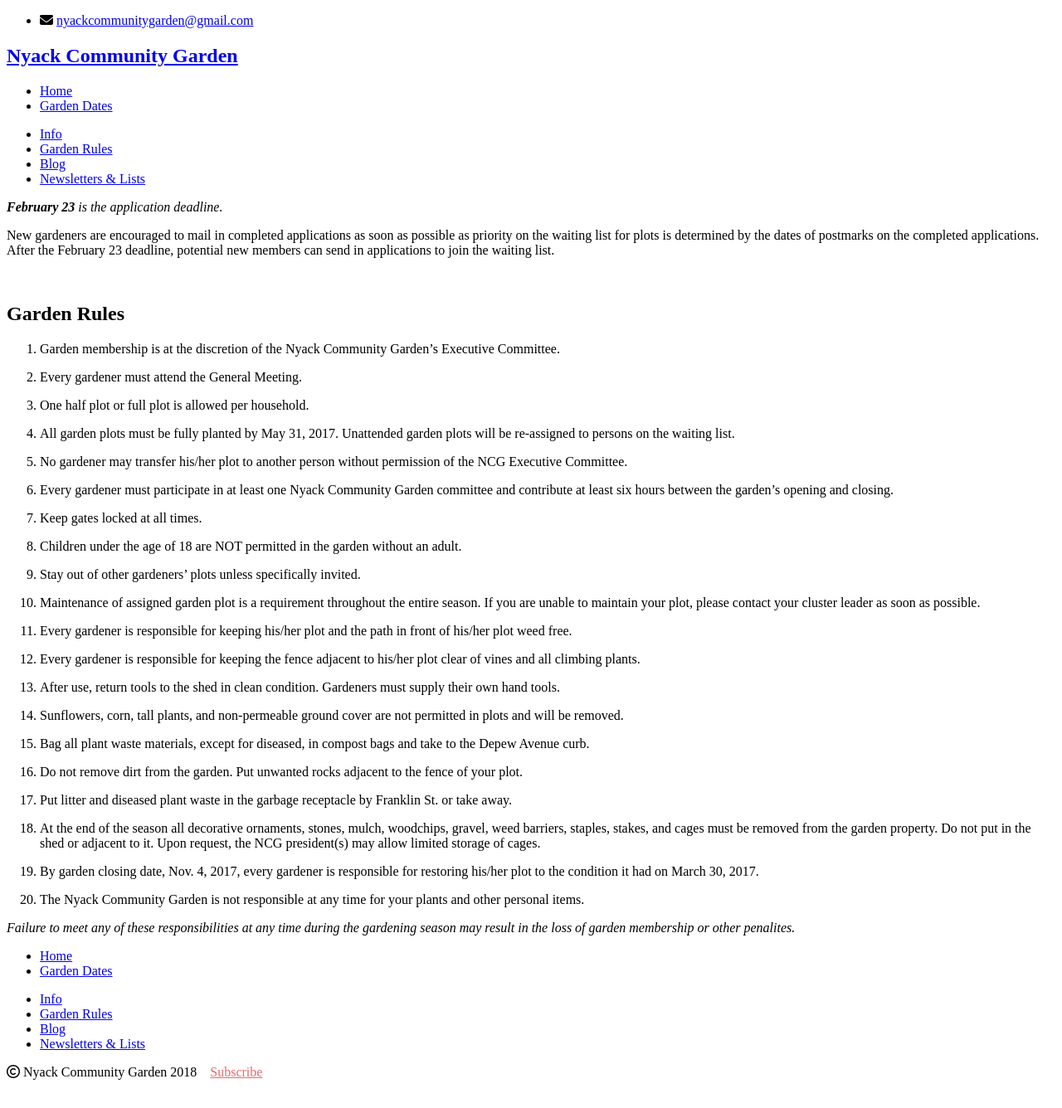
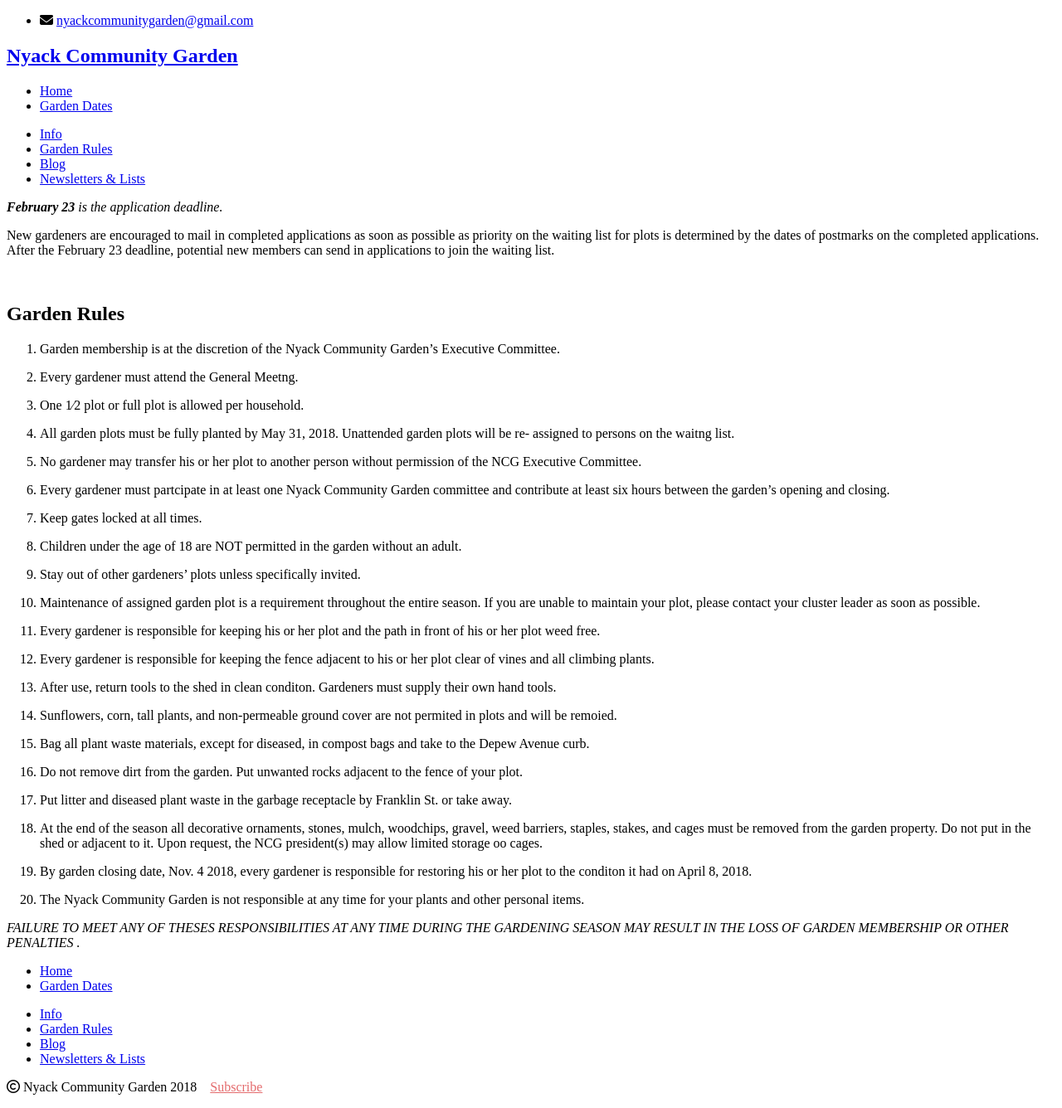
Before and after one commit to bosborne/nyackcommunitygarden, a Jekyll site: the page built from garden-rules/index.md, in a window 1280 px wide. Shown: the whole page at 83% size. Built offline with Jekyll 4.4.1, drawn with Linux system fonts in a browser that asks for light colours; nearby versions of some CDN libraries; library files that are not in the unit come from our copies.

Commit message:
Change dates and rules

```diff
--- a/garden-rules/index.md
+++ b/garden-rules/index.md
@@ -8,15 +8,18 @@
 
 1. Garden membership is at the discretion of the Nyack Community Garden’s Executive Committee.
 
-2. Every gardener must attend the General Meeting.
+2. Every gardener must attend the General Meetng.
 
-3. One half plot or full plot is allowed per household.
+3. One 1⁄2 plot or full plot is allowed per household.
 
-4. All garden plots must be fully planted by May 31, 2017.  Unattended garden plots will be re-assigned to persons on the waiting list.
+4. All garden plots must be fully planted by May 31, 2018. Unattended garden plots will be re-
+assigned to persons on the waitng list.
 
-5. No gardener may transfer his/her plot to another person without permission of the NCG Executive Committee.
+5. No gardener may transfer his or her plot to another person without permission of the NCG Executive
+Committee.
 
-6. Every gardener must participate in at least one Nyack Community Garden committee and contribute at least six hours between the garden’s opening and closing.
+6. Every gardener must partcipate in at least one Nyack Community Garden committee and
+contribute at least six hours between the garden’s opening and closing.
 
 7. Keep gates locked at all times.
 
@@ -24,26 +27,39 @@
 
 9. Stay out of other gardeners’ plots unless specifically invited.
 
-10. Maintenance of assigned garden plot is a requirement throughout the entire season.  If you are unable to maintain your plot, please contact your cluster leader as soon as possible.
+10. Maintenance of assigned garden plot is a requirement throughout the entire season. If you are
+unable to maintain your plot, please contact your cluster leader as soon as possible.
 
-11. Every gardener is responsible for keeping his/her plot and the path in front of his/her plot weed free.
+11. Every gardener is responsible for keeping his or her plot and the path in front of his or her plot weed
+free.
 
-12. Every gardener is responsible for keeping the fence adjacent to his/her plot clear of vines and all climbing plants.
+12. Every gardener is responsible for keeping the fence adjacent to his or her plot clear of vines and all
+climbing plants.
 
-13. After use, return tools to the shed in clean condition.  Gardeners must supply their own hand tools.
+13. After use, return tools to the shed in clean conditon. Gardeners must supply their own hand tools.
 
-14. Sunflowers, corn, tall plants, and non-permeable ground cover are not permitted in plots and will be removed.
+14. Sunflowers, corn, tall plants, and non-permeable ground cover are not permited in plots and will
+be remoied.
 
-15. Bag all plant waste materials, except for diseased, in compost bags and take to the Depew Avenue curb.
+15. Bag all plant waste materials, except for diseased, in compost bags and take to the Depew Avenue
+curb.
 
-16. Do not remove dirt from the garden.  Put unwanted rocks adjacent to the fence of your plot.
+16. Do not remove dirt from the garden. Put unwanted rocks adjacent to the fence of your plot.
 
 17. Put litter and diseased plant waste in the garbage receptacle by Franklin St. or take away.
 
-18. At the end of the season all decorative ornaments, stones, mulch, woodchips, gravel, weed barriers, staples, stakes, and cages must be removed from the garden property. Do not put in the shed or adjacent to it. Upon request, the NCG president(s) may allow limited storage of cages.
+18. At the end of the season all decorative ornaments, stones, mulch, woodchips, gravel, weed
+barriers, staples, stakes, and cages must be removed from the garden property. Do not put in the
+shed or adjacent to it. Upon request, the NCG president(s) may allow limited storage oo cages.
 
-19. By garden closing date, Nov. 4, 2017, every gardener is responsible for restoring his/her plot to the condition it had on March 30, 2017.
+19. By garden closing date, Nov. 4 2018, every gardener is responsible for restoring his or her plot to the
+conditon it had on April 8, 2018.
 
-20. The Nyack Community Garden is not responsible at any time for your plants and other personal items.
+20. The Nyack Community Garden is not responsible at any time for your plants and other personal
+items.
 
-*Failure to meet any of these responsibilities at any time during the gardening season may result in the loss of garden membership or other penalites.*
+
+*FAILURE TO MEET ANY OF THESES RESPONSIBILITIES
+AT ANY TIME DURING THE GARDENING SEASON
+MAY RESULT IN THE LOSS OF GARDEN MEMBERSHIP OR OTHER PENALTIES
+.*
```
